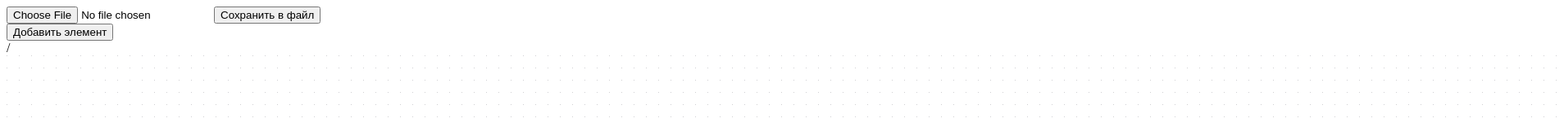
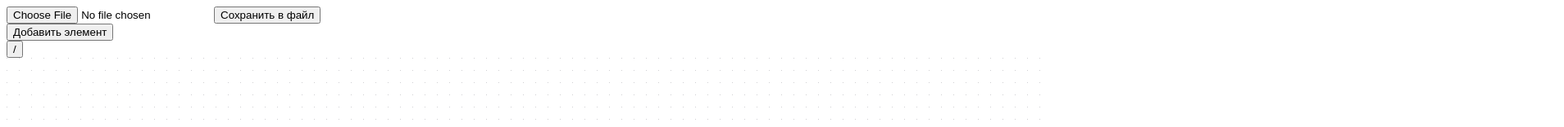
Before and after one commit to garrystalin/SystemVisualDesigner, a React (Create React App) app: page / in a window 1280 px wide. Shown: the top 156 px of the page at 82% size, 1908 px wide, since content can reach past the window. Built offline with nearby package versions, Linux system fonts and the light colour scheme.

Commit message:
mini-refactoring, try to write navigation

```diff
--- a/package.json
+++ b/package.json
@@ -1,5 +1,5 @@
 {
-  "name": "SystemVisualDesigner",
+  "name": "system-visual-designer",
   "version": "0.0.1",
   "private": true,
   "dependencies": {
@@ -38,5 +38,8 @@
       "last 1 firefox version",
       "last 1 safari version"
     ]
+  },
+  "devDependencies": {
+    "@types/uuid": "^8.3.4"
   }
 }
--- a/src/App.scss
+++ b/src/App.scss
@@ -1,4 +1,5 @@
-.react-flow {
-    width: 1900px;
-    height: 800px;
+.reactflow-wrapper {
+    width: 99%;
+    height: 92%;
+    position: absolute;
 }
--- /dev/null
+++ b/src/Common.ts
@@ -0,0 +1,34 @@
+import { IFlowState, INodeState } from "./Interfaces";
+
+export class FlowElement implements IFlowState {
+    name: string;
+    nodeState: INodeState;
+    prevElement: IFlowState | null;
+    constructor(
+      nodeState: INodeState,
+      name: string,
+      prevElement: IFlowState = null
+    ) {
+      this.name = name;
+      this.nodeState = nodeState;
+      this.prevElement = prevElement;
+    }
+    map<U>(callback: (value: IFlowState, index: number) => U): U[] {
+      let current = this as IFlowState;
+      const arr = [];
+      let index = 0;
+      do {
+        arr.push(callback(current, index));
+        current = this.prevElement;
+        index++;
+      } while (current);
+      return arr;
+    }
+    reverceForEach = (callback: (value: IFlowState) => void): void => {
+      let current = this as IFlowState;
+      do {
+        callback(current);
+        current = current.prevElement;
+      } while (current);
+    };
+  }
--- /dev/null
+++ b/src/Flow/Flow.tsx
@@ -0,0 +1,95 @@
+import React, { useCallback, useState } from "react";
+import ReactFlow, {
+  Node,
+  Edge,
+  ReactFlowProvider,
+  useEdgesState,
+  useNodesState,
+  addEdge,
+  NodeTypes,
+  Controls,
+  Background,
+} from "react-flow-renderer";
+import { v4 as uuidv4 } from "uuid";
+import { DefaultNode } from "../Nodes/DefaultNode";
+
+interface IFlowProps {
+  reactFlowWrapper: React.MutableRefObject<any>;
+  edges: Edge[];
+  nodes: Node<any>[];
+}
+
+const nodeTypes = { defaultNode: DefaultNode };
+
+const onDropCallback = (event, wrapper, instance, setNodes) => {
+  event.preventDefault();
+
+  const reactFlowBounds = wrapper.current.getBoundingClientRect();
+  const type = event.dataTransfer.getData("application/reactflow");
+
+  if (typeof type === "undefined" || !type) return;
+
+  const position = instance.project({
+    x: event.clientX - reactFlowBounds.left,
+    y: event.clientY - reactFlowBounds.top,
+  });
+
+  const newNode = {
+    id: uuidv4(),
+    type: "defaultNode",
+    position,
+    data: { label: `${type} node` },
+  };
+
+  setNodes((nodes: any[]) => nodes.concat(newNode));
+};
+
+const onDragOverCallback = (event) => {
+  event.preventDefault();
+  event.dataTransfer.dropEffect = "move";
+};
+
+export const Flow = (props: IFlowProps) => {
+  const [nodes, setNodes, onNodesChange] = useNodesState(props.nodes);
+  const [edges, setEdges, onEdgesChange] = useEdgesState(props.edges);
+  const [reactFlowInstance, setReactFlowInstance] = useState(null);
+
+  const onDrop = useCallback(
+    (event) =>
+      onDropCallback(
+        event,
+        props.reactFlowWrapper,
+        reactFlowInstance,
+        setNodes
+      ),
+    [reactFlowInstance, setNodes]
+  );
+
+  const onConnect = useCallback(
+    (params) => setEdges((eds) => addEdge(params, eds)),
+    [setEdges]
+  );
+
+  return (
+    <ReactFlowProvider>
+      <div className="reactflow-wrapper" ref={props.reactFlowWrapper}>
+        <ReactFlow
+          edges={edges}
+          nodes={nodes}
+          nodeTypes={nodeTypes as unknown as NodeTypes}
+          onNodesChange={onNodesChange}
+          onEdgesChange={onEdgesChange}
+          onConnect={onConnect}
+          onInit={setReactFlowInstance}
+          onDrop={onDrop}
+          onDragOver={useCallback(onDragOverCallback, [])}
+          snapToGrid={true}
+          fitView
+        >
+          <Controls />
+          <Background></Background>
+        </ReactFlow>
+      </div>
+    </ReactFlowProvider>
+  );
+};
--- /dev/null
+++ b/src/Interfaces.ts
@@ -0,0 +1,14 @@
+import { Edge, Node } from "react-flow-renderer";
+
+export interface IFlowState {
+  name: string;
+  nodeState: INodeState;
+  prevElement: IFlowState;
+  reverceForEach(callback: (value: IFlowState) => void): void;
+  map<U>(callbackfn: (value: IFlowState, index: number) => U): U[];
+}
+
+export interface INodeState {
+  nodes: Node<any>[];
+  edges: Edge<any>[];
+}
--- a/src/NavBar/NavBar.tsx
+++ b/src/NavBar/NavBar.tsx
@@ -1,3 +1,28 @@
 import React from "react";
+import { IFlowState } from "../Interfaces";
 
-export const NavBar = (params) => {return <div>{params.path}</div>};
+interface INavBarProps {
+  flowState: IFlowState;
+  onClick: (nodeState: IFlowState) => void;
+}
+
+export const NavBar = (params: INavBarProps) => (
+  <div>
+    {params.flowState
+      .map((element, index) =>
+        renderNavBarElement(element, index, params.onClick)
+      )
+      .reverse()}
+  </div>
+);
+
+const renderNavBarElement = (
+  element: IFlowState,
+  index: number,
+  onClick: (element: IFlowState) => void
+) => (
+  <div key={index}>
+    {element.name !== "/" ? "/" : null}
+    <button onClick={() => onClick(element)}>{element.name}</button>
+  </div>
+);
--- a/src/app.tsx
+++ b/src/app.tsx
@@ -1,124 +1,50 @@
-import React, { useState, useRef, useCallback } from "react";
-import ReactFlow, {
-  ReactFlowProvider,
-  addEdge,
-  useNodesState,
-  useEdgesState,
-  Controls,
-  Background,
-  NodeTypes,
-} from "react-flow-renderer";
+import React, { useState, useRef } from "react";
 import { NavBar } from "./NavBar/NavBar";
 import "./App.scss";
 import Menu from "./Menu/Menu";
-import { DefaultNode } from "./Nodes/DefaultNode";
-import { v4 as uuidv4 } from "uuid";
+import { Flow } from "./Flow/Flow";
+import { IFlowState, INodeState } from "./Interfaces";
+import { FlowElement } from "./Common";
 
-const nodeTypes = { defaultNode: DefaultNode };
-
-const onDragOverCallback = (event) => {
-  event.preventDefault();
-  event.dataTransfer.dropEffect = "move";
+const onLoadFile = (event, setFlowState) => {
+  let reader = new FileReader();
+  reader.onloadend = () => {
+    var loadedNodes = JSON.parse(reader.result as string) as INodeState;
+    var flowState = new FlowElement(
+      { edges: loadedNodes.edges, nodes: loadedNodes.nodes },
+      "/"
+    );
+    setFlowState(flowState);
+  };
+  reader.readAsText(event.target.files[0]);
 };
 
-const onDropCallback = (event, wrapper, instance, setNodes) => {
-  event.preventDefault();
-
-  const reactFlowBounds = wrapper.current.getBoundingClientRect();
-  const type = event.dataTransfer.getData("application/reactflow");
-
-  if (typeof type === "undefined" || !type) {
-    return;
-  }
-
-  const position = instance.project({
-    x: event.clientX - reactFlowBounds.left,
-    y: event.clientY - reactFlowBounds.top,
-  });
-
-  const newNode = {
-    id: getId(),
-    type: "defaultNode",
-    position,
-    data: { label: `${type} node` },
-  };
-
-  setNodes((nodes: any[]) => nodes.concat(newNode));
-};
-
-const onLoadFile = (event, setNodes, setEdges) => {
-  let reader = new FileReader();
-  let file = event.target.files[0];
-
-  reader.onloadend = () => {
-    var loadedNodes = JSON.parse(reader.result as string);
-    setNodes(loadedNodes.nodes);
-    setEdges(loadedNodes.edges);
-  };
-
-  reader.readAsText(file);
-};
-
-const getId = () => uuidv4();
-
-const rootNode = {
-  id: getId(),
-  type: "default",
-  position: null,
-  data: {
-    nodes: [],
-    parentNode: null,
-  },
-};
+const rootFlowState: IFlowState = new FlowElement(
+  { edges: [], nodes: [] },
+  "/"
+);
 
 export const App = () => {
+  const [flowState, setFlowState] = useState(rootFlowState);
   const reactFlowWrapper = useRef(null);
-  const [currentNode, setCurrentNode] = useState(rootNode);
-  const [currentPath, setCurrentPath] = useState("/");
-  const [nodes, setNodes, onNodesChange] = useNodesState(currentNode.data.nodes);
-  const [edges, setEdges, onEdgesChange] = useEdgesState([]);
-  const [reactFlowInstance, setReactFlowInstance] = useState(null);
 
-  const onConnect = useCallback(
-    (params) => setEdges((eds) => addEdge(params, eds)),
-    [setEdges]
-  );
-
-  const onDrop = useCallback(
-    (event) =>
-      onDropCallback(event, reactFlowWrapper, reactFlowInstance, setNodes),
-    [reactFlowInstance, setNodes]
-  );
+  const onClick = (flowState: IFlowState): void => {
+    setFlowState(flowState);
+  };
 
   return (
     <div className="dndflow">
-      {/* todo убрать? */}
-      <ReactFlowProvider>
-        <Menu
-          edges={edges}
-          nodes={nodes}
-          onLoadFile={(e) => onLoadFile(e, setNodes, setEdges)}
-        />
-        <NavBar path={currentPath} />
-        <div className="reactflow-wrapper" ref={reactFlowWrapper}>
-          <ReactFlow
-            edges={edges}
-            nodes={nodes}
-            nodeTypes={nodeTypes as unknown as NodeTypes}
-            onNodesChange={onNodesChange}
-            onEdgesChange={onEdgesChange}
-            onConnect={onConnect}
-            onInit={setReactFlowInstance}
-            onDrop={onDrop}
-            onDragOver={useCallback(onDragOverCallback, [])}
-            snapToGrid={true}
-            fitView
-          >
-            <Controls />
-            <Background></Background>
-          </ReactFlow>
-        </div>
-      </ReactFlowProvider>
+      <Menu
+        edges={flowState.nodeState.edges}
+        nodes={flowState.nodeState.nodes}
+        onLoadFile={(e) => onLoadFile(e, setFlowState)}
+      />
+      <NavBar flowState={flowState} onClick={onClick} />
+      <Flow
+        reactFlowWrapper={reactFlowWrapper}
+        edges={flowState.nodeState.edges}
+        nodes={flowState.nodeState.nodes}
+      />
     </div>
   );
 };
```
Also changed, not shown: 2 other files (tests, documents, lock files or other folders).
